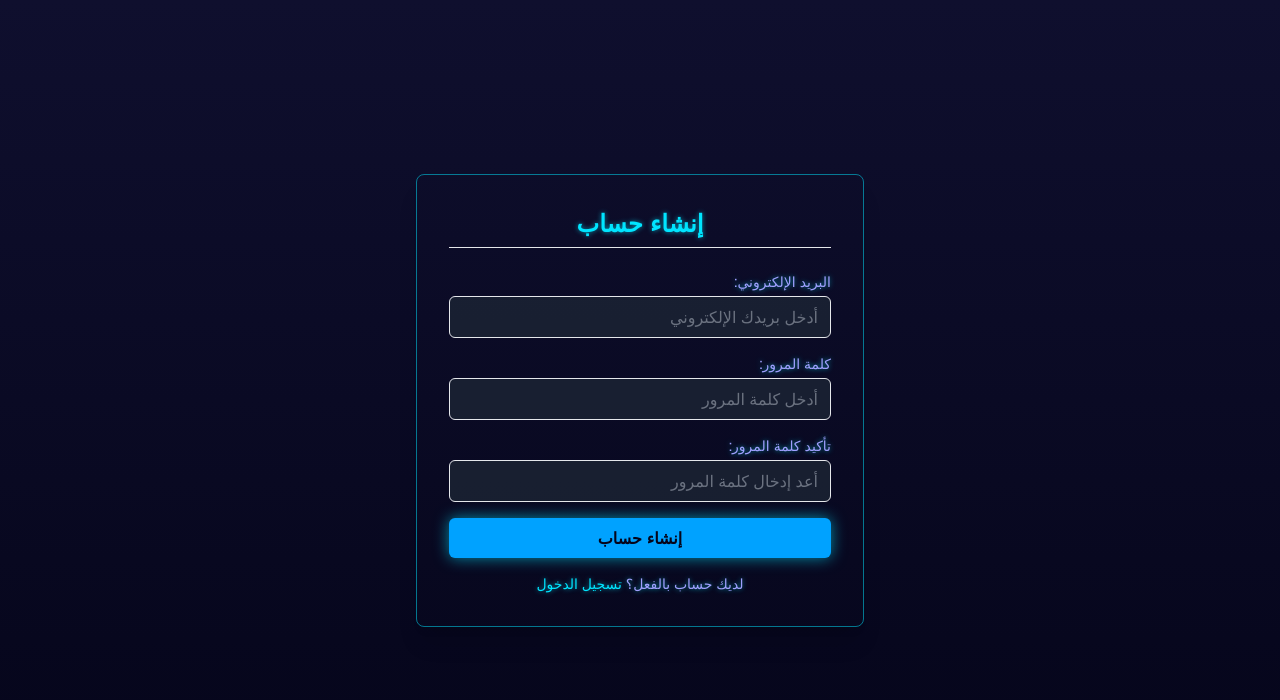
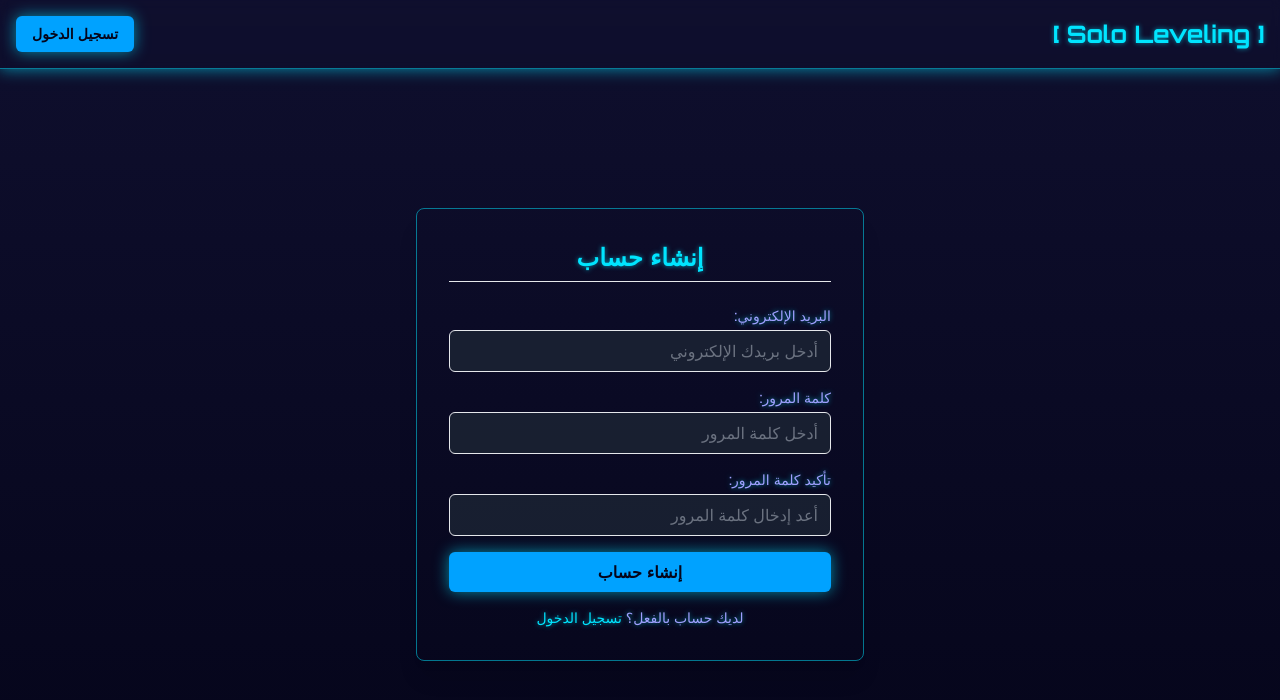
Before and after one commit to 66Dark99/solo-level, a website: page sign-up.html in a window 1280 px wide. Drawn offline with nearby package versions, Linux system fonts and the light colour scheme.

Commit message:
Update sign-up.html

```diff
--- a/sign-up.html
+++ b/sign-up.html
@@ -31,8 +31,7 @@
             text-shadow: 0 0 5px var(--glow-color);
             min-height: 100vh;
             display: flex;
-            align-items: center;
-            justify-content: center;
+            flex-direction: column;
         }
         .glow { box-shadow: 0 0 15px var(--glow-color); }
         .input-glow:focus {
@@ -64,9 +63,18 @@
     </style>
 </head>
 <body>
+    <header class="p-4 border-b border-[var(--border-color)] text-center glow sticky top-0 bg-[var(--background-medium)]/80 backdrop-blur-sm z-10">
+        <div class="flex justify-between items-center">
+            <h1 class="text-xl md:text-2xl font-bold">[ Solo Leveling ]</h1>
+            <div id="auth-area">
+                <button id="signin-button" class="btn btn-primary glow text-sm">تسجيل الدخول</button>
+            </div>
+        </div>
+    </header>
     <div id="loading-spinner" class="fixed inset-0 flex items-center justify-center bg-[var(--background-dark)]/50 hidden z-50">
         <i class="fas fa-spinner fa-spin text-4xl text-[var(--primary-color)]"></i>
     </div>
+    <main class="flex-grow flex items-center justify-center">
         <div class="bg-[var(--background-light)]/95 border border-[var(--border-color)] rounded-lg p-8 shadow-xl glow max-w-md w-full mx-4">
             <h1 class="text-2xl font-bold text-center mb-6 border-b border-[var(--border-color)]/50 pb-2">إنشاء حساب</h1>
             <form id="signup-form" class="space-y-4">
@@ -86,9 +94,10 @@
                 <button type="submit" class="w-full btn btn-primary glow">إنشاء حساب</button>
             </form>
             <p class="text-center text-sm text-[var(--text-muted-color)] mt-4">
-            لديك حساب بالفعل؟ <a href="sign-in.html" class="text-[var(--primary-color)] hover:underline">تسجيل الدخول</a>
+                لديك حساب بالفعل؟ <a href="index.html" class="text-[var(--primary-color)] hover:underline">تسجيل الدخول</a>
             </p>
         </div>
+    </main>
 
     <script>
         const signupForm = document.getElementById('signup-form');
@@ -97,6 +106,7 @@
         const confirmPasswordInput = document.getElementById('confirm-password');
         const errorMessage = document.getElementById('error-message');
         const loadingSpinner = document.getElementById('loading-spinner');
+        const signinButton = document.getElementById('signin-button');
 
         function showLoading() {
             loadingSpinner.classList.remove('hidden');
@@ -114,6 +124,10 @@
         function hideError() {
             errorMessage.classList.add('hidden');
         }
+
+        signinButton.addEventListener('click', () => {
+            window.location.href = '/sign-in.html';
+        });
 
         signupForm.addEventListener('submit', async (event) => {
             event.preventDefault();
@@ -149,7 +163,8 @@
                 const data = await response.json();
                 if (response.ok) {
                     localStorage.setItem('token', data.token);
-                    window.location.href = '/index.html';
+                    localStorage.setItem('userId', data.userId);
+                    window.location.href = '/dashboard.html';
                 } else {
                     showError(data.error || 'خطأ أثناء إنشاء الحساب');
                 }
```
Lines whose indentation alone changed are shown as unchanged.
